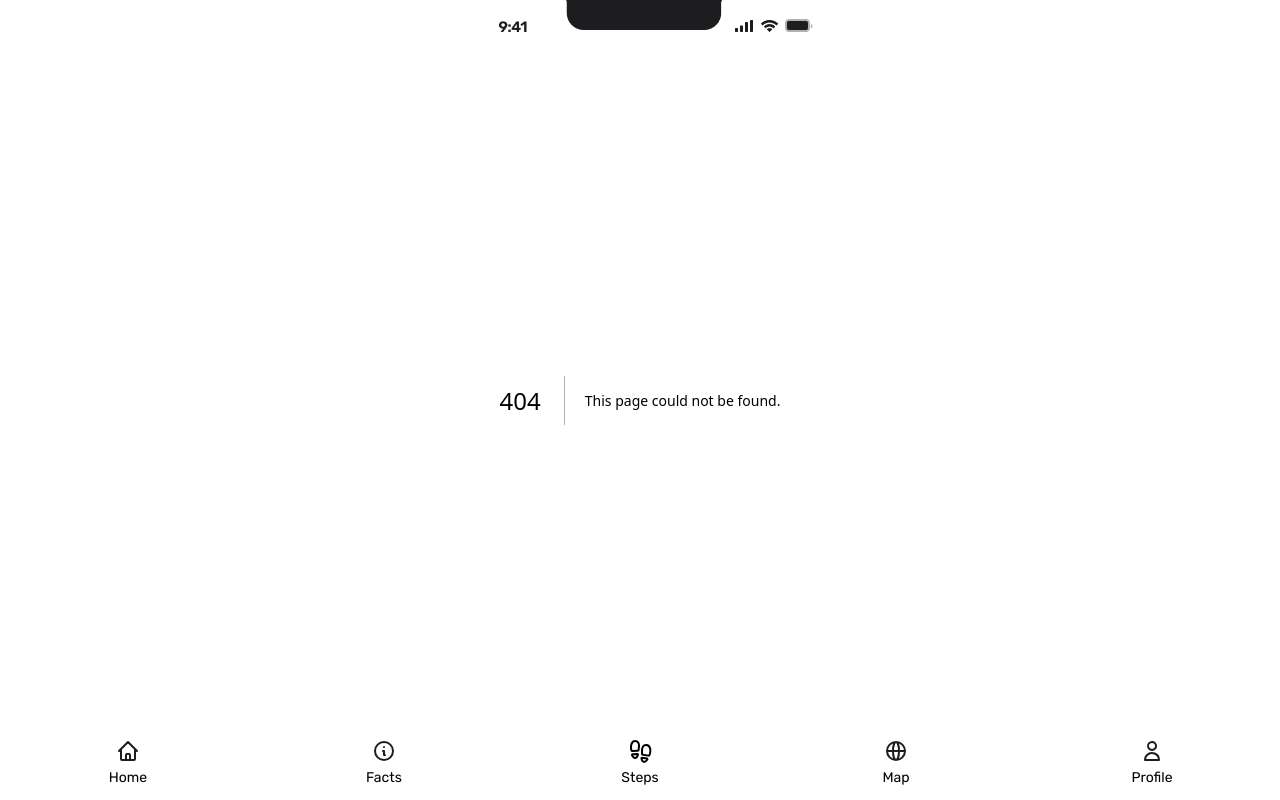
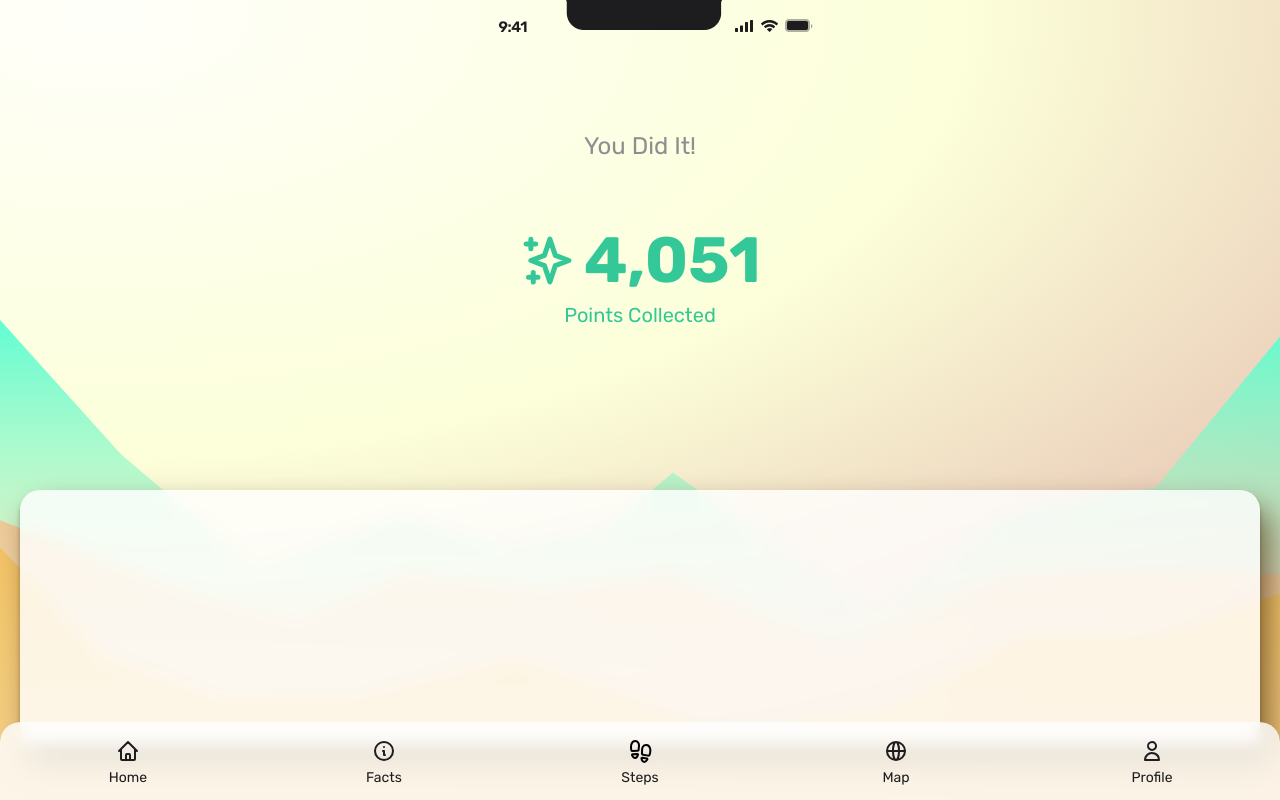
Before and after one commit to MooKorea/walkit, a Next.js app: page /results in a window 1280 px wide. Before the commit this address had no page. Shown: the top 800 px of the page. Built offline with nearby package versions, Linux system fonts and the light colour scheme.

Commit message:
results page wip

```diff
--- a/src/app/map/page.tsx
+++ b/src/app/map/page.tsx
@@ -45,6 +45,7 @@ export default function Page() {
             buttonLabel="Results"
             highlight
             height="h-[11.938rem] mt-20"
+            href="/results"
           >
             <div className="absolute top-[-2rem] w-[9.063rem] h-[9.063rem]">
                 <Image src="/partyIcon.png" fill sizes="9.063rem" alt="party icon"/>
--- /dev/null
+++ b/src/app/results/page.tsx
@@ -0,0 +1,44 @@
+import Mountains from "@/components/Mountains";
+import Panel from "@/components/Panel";
+
+export default function Results() {
+  return (
+    <main className="relative w-full h-full flex flex-col items-center">
+      <div className="flex mt-[8rem] w-full text-[1.5rem] text-[#8E8E8E] justify-center">
+        You Did It!
+      </div>
+      <div className="text-textTertiary flex flex-col items-center justify-center mt-12">
+        <div className="flex font-RubikBold gap-2 items-center text-[4rem]">
+          <BigSparkles />
+          4,051
+        </div>
+        <div className="text-RubikMedium text-[1.25rem] mt-[-0.5rem]">Points Collected</div>
+      </div>
+      <Mountains className="absolute mt-[20rem] z-[-1]" />
+      <Panel top height="h-[15.938rem] mt-[10rem]">
+
+      </Panel>
+
+    </main>
+  );
+}
+
+function BigSparkles() {
+  return (
+    <svg
+      xmlns="http://www.w3.org/2000/svg"
+      width="57"
+      height="57"
+      fill="none"
+      viewBox="0 0 57 57"
+    >
+      <path
+        stroke="#34C898"
+        strokeLinecap="round"
+        strokeLinejoin="round"
+        strokeWidth="5"
+        d="M11.875 7.125v9.5-9.5zm-4.75 4.75h9.5-9.5zm7.125 28.5v9.5-9.5zm-4.75 4.75H19 9.5zm21.375-38l5.43 16.285 13.57 5.09-13.57 5.09-5.43 16.285-5.43-16.285-13.57-5.09 13.57-5.09 5.43-16.285z"
+      ></path>
+    </svg>
+  );
+}
```
Also changed, not shown: public/sparklesBig.svg (added).
